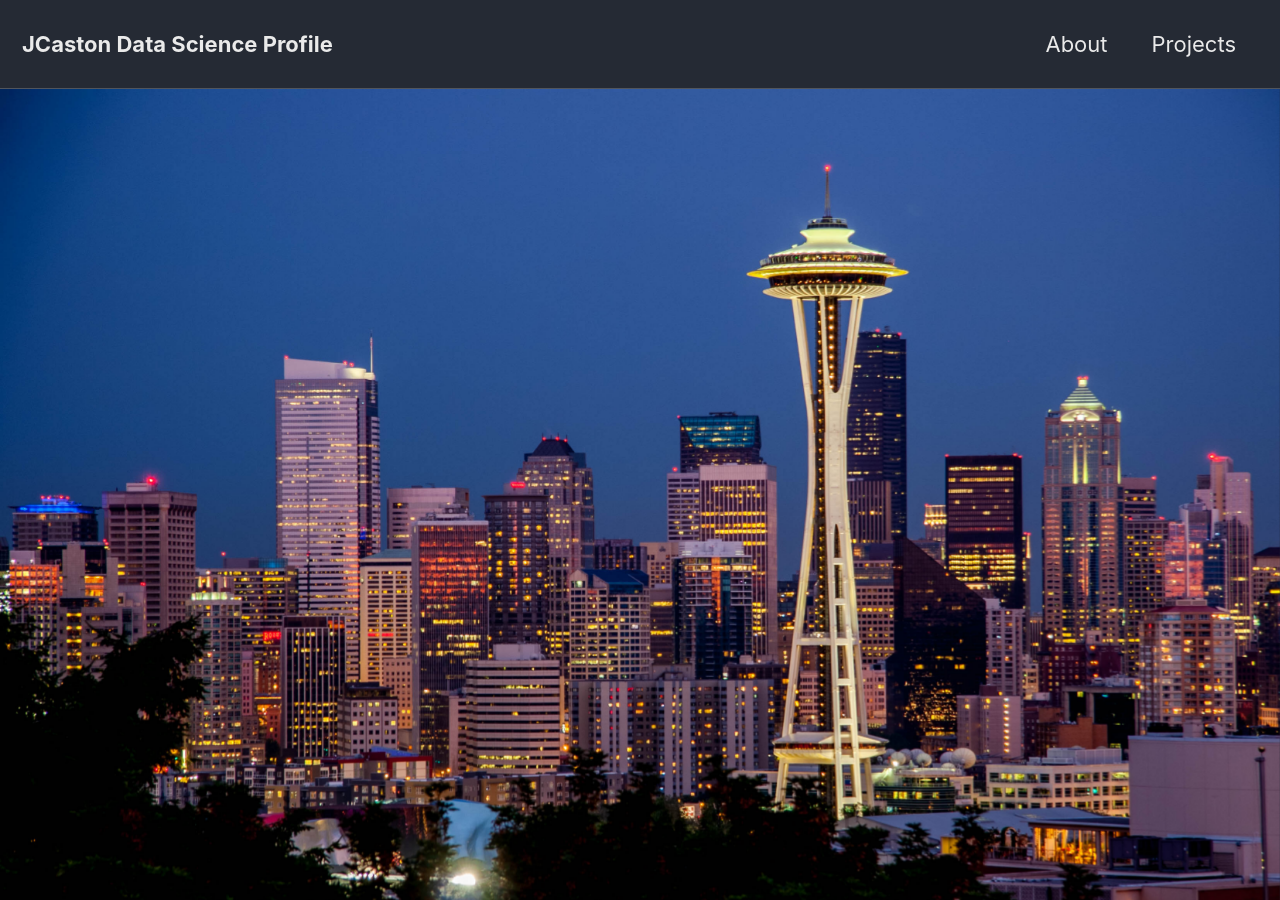
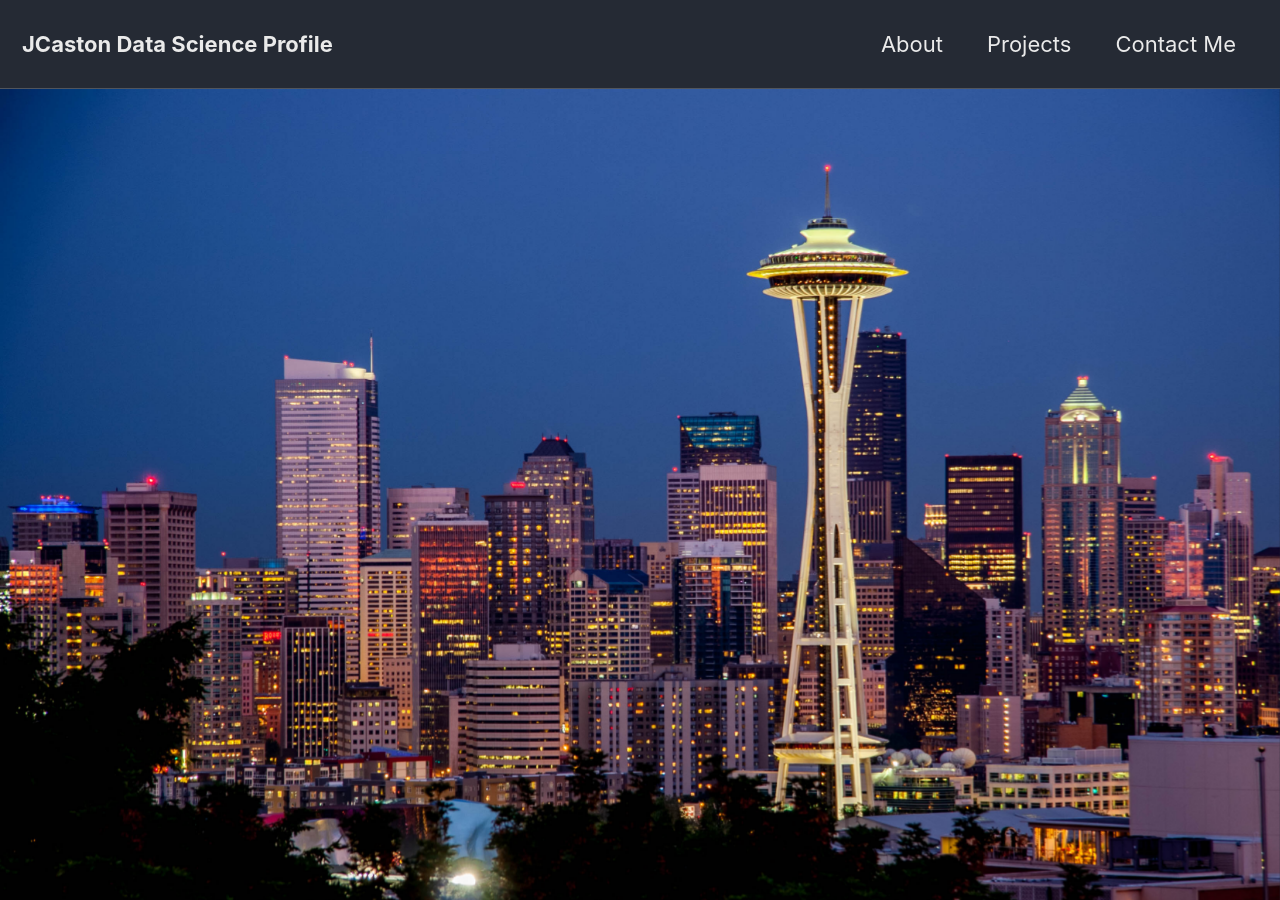
Before and after one commit to jcaston91/jcaston91.github.io, a Jekyll site: the page built from index.html, in a window 1280 px wide and 900 px high. Built offline with Jekyll 4.4.1, drawn with Linux system fonts in a browser that asks for light colours; cached includes are drawn as plain includes; nearby versions of some CDN libraries; the list of posts is cut into pages by our own code.

Commit message:
Update navigation.yml

```diff
--- a/_data/navigation.yml
+++ b/_data/navigation.yml
@@ -3,7 +3,11 @@
   - title: "About"
     url: /about/
   - title: "Projects"
-    url: /projects/
+    url: /tags/
+  #- title: "Projects"
+   # url: /projects/
+  - title: Contact Me
+    url: /contact/
   # - title: "About"
   #   url: https://mmistakes.github.io/minimal-mistakes/about/
   # - title: "Sample Posts"
```
